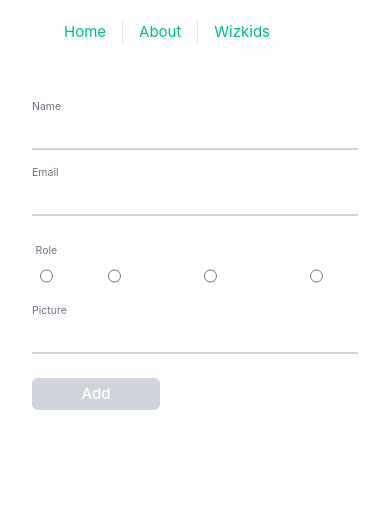
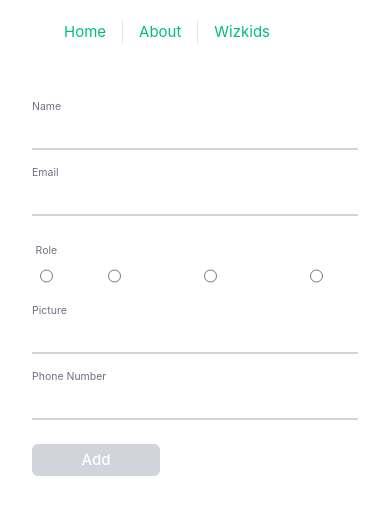
Before and after one commit to cjbreg/owow-frontend, a Vue app: page /wizkid/add in a window 390 px wide. Shown: the top 514 px of the page. Built offline with nearby package versions, Linux system fonts and the light colour scheme.

Commit message:
feat: added phone number

```diff
--- a/src/views/Wizkid/AddView.vue
+++ b/src/views/Wizkid/AddView.vue
@@ -25,7 +25,8 @@
         name: null,
         email: null,
         role: null,
-        picture: null
+        picture: null,
+        phoneNumber: null
       },
       roles: [Role.BOSS, Role.DESIGNER, Role.DEVELOPER, Role.ITERN]
     };
@@ -113,6 +114,21 @@
             </label>
           </div>
         </div>
+        <div class="relative z-0 mb-6 group flex">
+          <div class="relative w-full">
+            <input
+              type="tel"
+              pattern="[0-9]{3}-[0-9]{2}-[0-9]{3}"
+              class="block py-2.5 px-0 w-full text-sm text-dark bg-transparent border-0 border-b-2 border-gray-300 appearance-none focus:outline-none focus:ring-0 focus:border-green-600 peer"
+              required
+              v-model="newKid.phoneNumber"
+              name="phoneNumber" />
+            <label
+              class="peer-focus:font-medium absolute text-sm text-gray-500 duration-300 transform -translate-y-6 scale-75 top-3 -z-10 origin-[0] peer-focus:left-0 peer-focus:text-green-600 peer-placeholder-shown:scale-100 peer-placeholder-shown:translate-y-0 peer-focus:scale-75 peer-focus:-translate-y-6">
+              Phone Number
+            </label>
+          </div>
+        </div>
       </form>
     </div>
 
```
